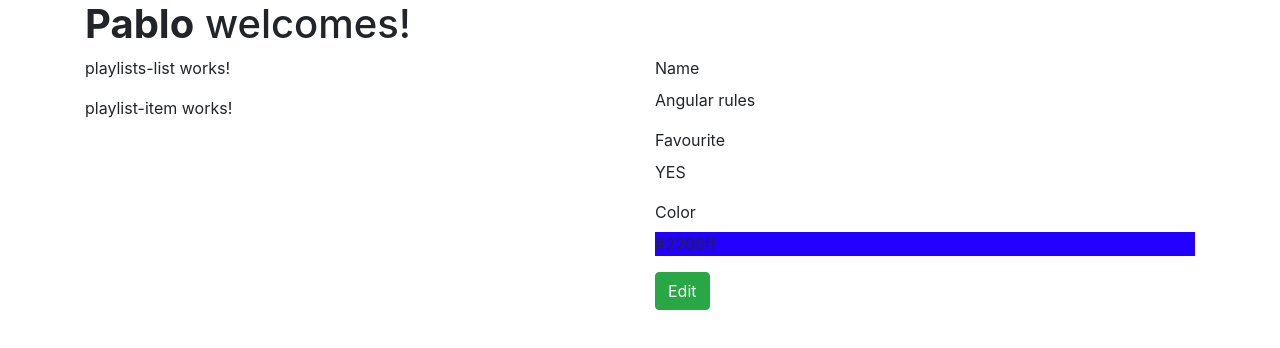
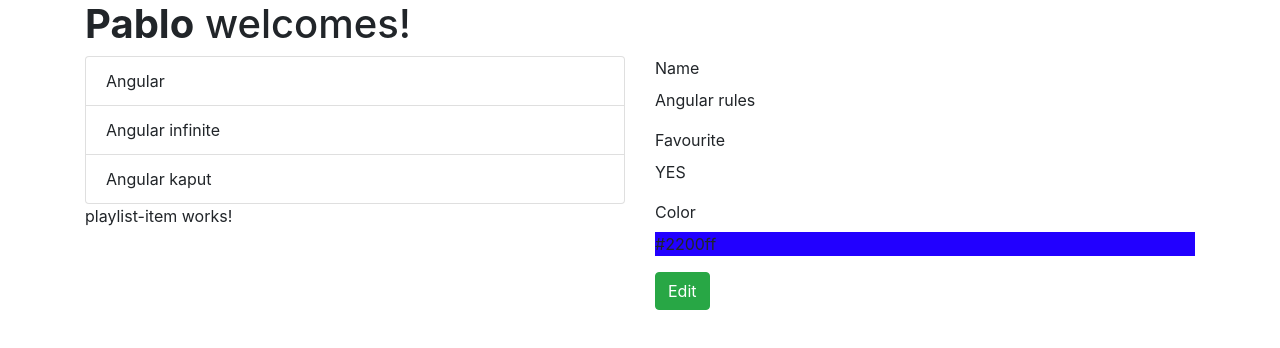
Before and after one commit to pawel-stolka/cubeAngular, an Angular app: page / in a window 1280 px wide. Shown: the top 348 px of the page. Built offline with nearby package versions, Linux system fonts and the light colour scheme.

Commit message:
for (each)

```diff
--- /dev/null
+++ b/src/app/playlists/playlist.ts
@@ -0,0 +1,7 @@
+export interface Playlist {
+    id: number;
+    name: string;
+    favourite: boolean;
+    color: string;
+    // tracks: []
+  }
--- a/src/app/playlists/playlists-list.component.ts
+++ b/src/app/playlists/playlists-list.component.ts
@@ -1,18 +1,44 @@
 import { Component, OnInit, ViewEncapsulation } from '@angular/core';
+import {Playlist } from './playlist';
 
 @Component({
   selector: 'playlists-list',
   template: `
-    <p>
-      playlists-list works!
-    </p>
-    <playlist-item ></playlist-item>
+    <ul class="list-group">
+      <li *ngFor="let playlist of playlists" class="list-group-item">
+        {{playlist.name}}
+      </li>
+    </ul>
+  <playlist-item ></playlist-item>
 
   `,
   encapsulation: ViewEncapsulation.Emulated,
   styles: []
 })
+
 export class PlaylistsListComponent implements OnInit {
+
+  playlists: Playlist[] = [
+    {
+      id: 1,
+      name: 'Angular',
+      color: '#FF0044',
+      favourite: false
+    },
+    {
+      id: 2,
+      name: 'Angular infinite',
+      color: '#00FF44',
+      favourite: false
+    },
+    {
+      id: 3,
+      name: 'Angular kaput',
+      color: '#110044',
+      favourite: false
+    }
+  ]
+
 
   constructor() { }
 
```
Also changed, not shown: src/app/playlists/playlist-details.component.ts (+1 -8 lines).
